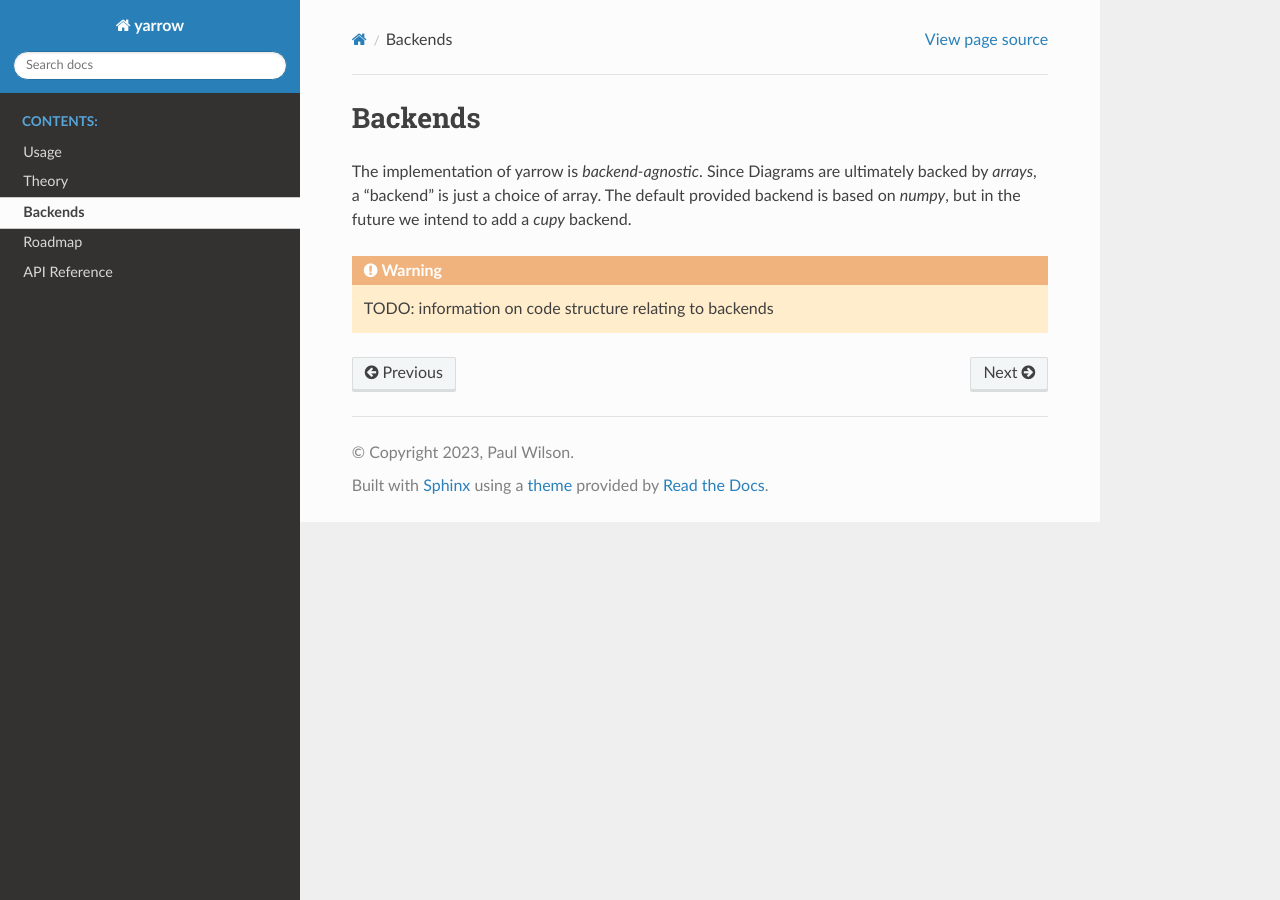
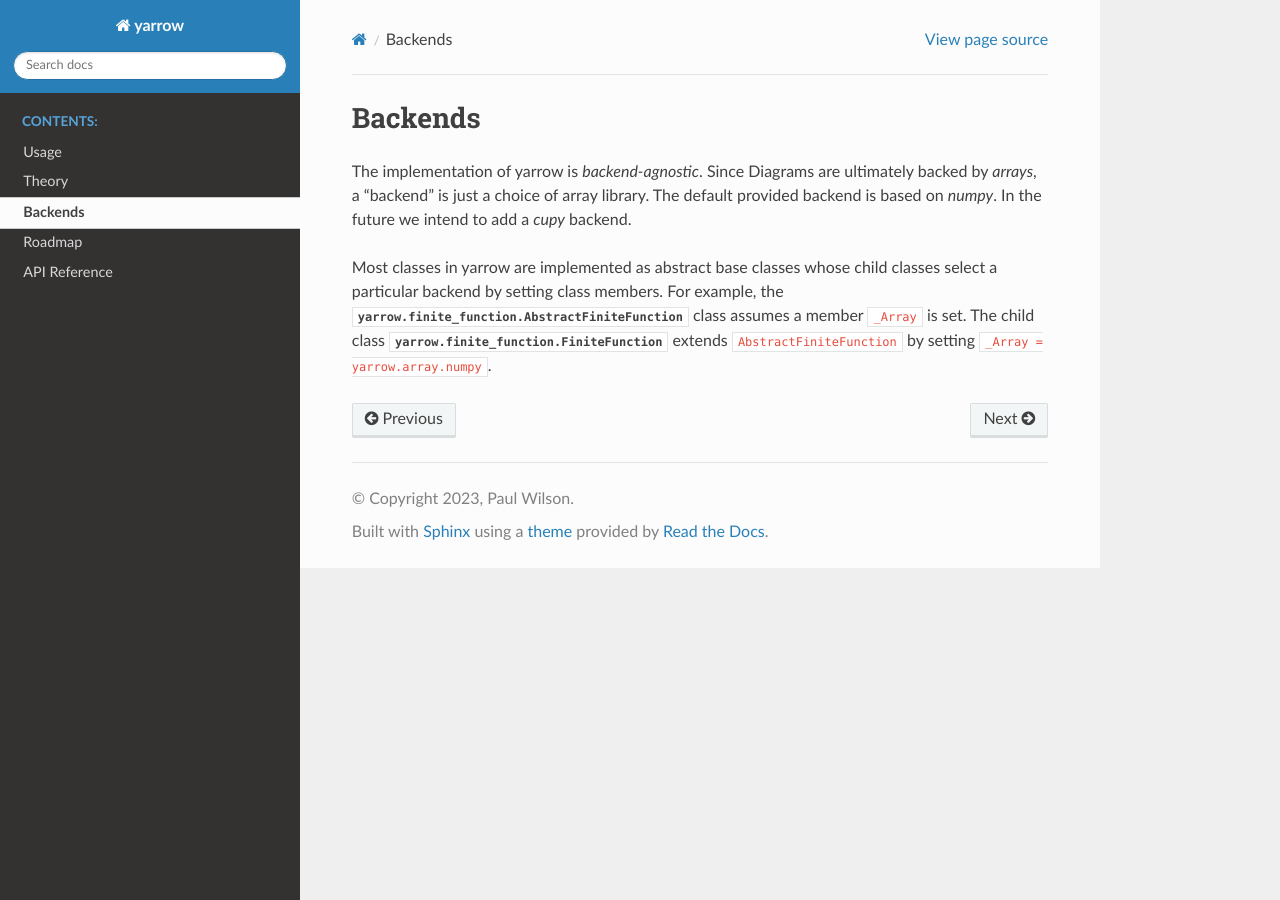
Before and after one commit to yarrow-id/diagrams, a Sphinx documentation site: the page built from docs/source/backends.rst, in a window 1280 px wide. Built offline with Sphinx 7.4.7 and the Read the Docs theme 2.0.0, drawn with Linux system fonts in a browser that asks for light colours.

Commit message:
Tidy docs a bit

```diff
--- a/docs/source/backends.rst
+++ b/docs/source/backends.rst
@@ -5,9 +5,14 @@ Backends
 
 The implementation of yarrow is *backend-agnostic*.
 Since Diagrams are ultimately backed by *arrays*, a "backend" is just a choice
-of array.
-The default provided backend is based on *numpy*,
-but in the future we intend to add a *cupy* backend.
+of array library.
+The default provided backend is based on *numpy*.
+In the future we intend to add a *cupy* backend.
 
-.. warning::
-   TODO: information on code structure relating to backends
+Most classes in yarrow are implemented as abstract base classes
+whose child classes select a particular backend by setting class members.
+For example, the :py:class:`yarrow.finite_function.AbstractFiniteFunction` class assumes a member
+``_Array`` is set.
+The child class :py:class:`yarrow.finite_function.FiniteFunction` extends
+``AbstractFiniteFunction``
+by setting ``_Array = yarrow.array.numpy``.
```
Also changed, not shown: docs/source/usage.rst (+5 -2 lines), 3 other files.
